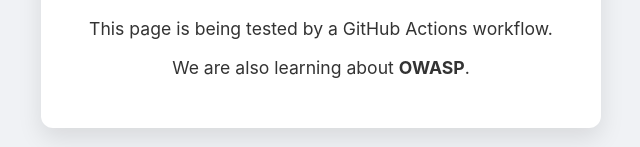
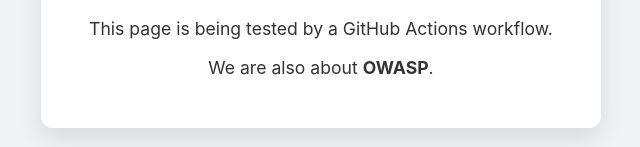
Before and after one commit to Nossayr/DEVSOP, a plain HTML site: page index.html in a window 1280 px wide. Shown: the part 384-531 px from the top of the page, without its empty margins (319-959 px from the left). Drawn offline with Linux system fonts and the light colour scheme.

Commit message:
new commit

```diff
--- a/index.html
+++ b/index.html
@@ -33,7 +33,7 @@
     <div class="container">
         <h1>Welcome to My App!</h1>
         <p>This page is being tested by a GitHub Actions workflow.</p>
-        <p>We are also learning about <strong>OWASP</strong>.</p>
+        <p>We are also about <strong>OWASP</strong>.</p>
     </div>
 </body>
 </html>
```
